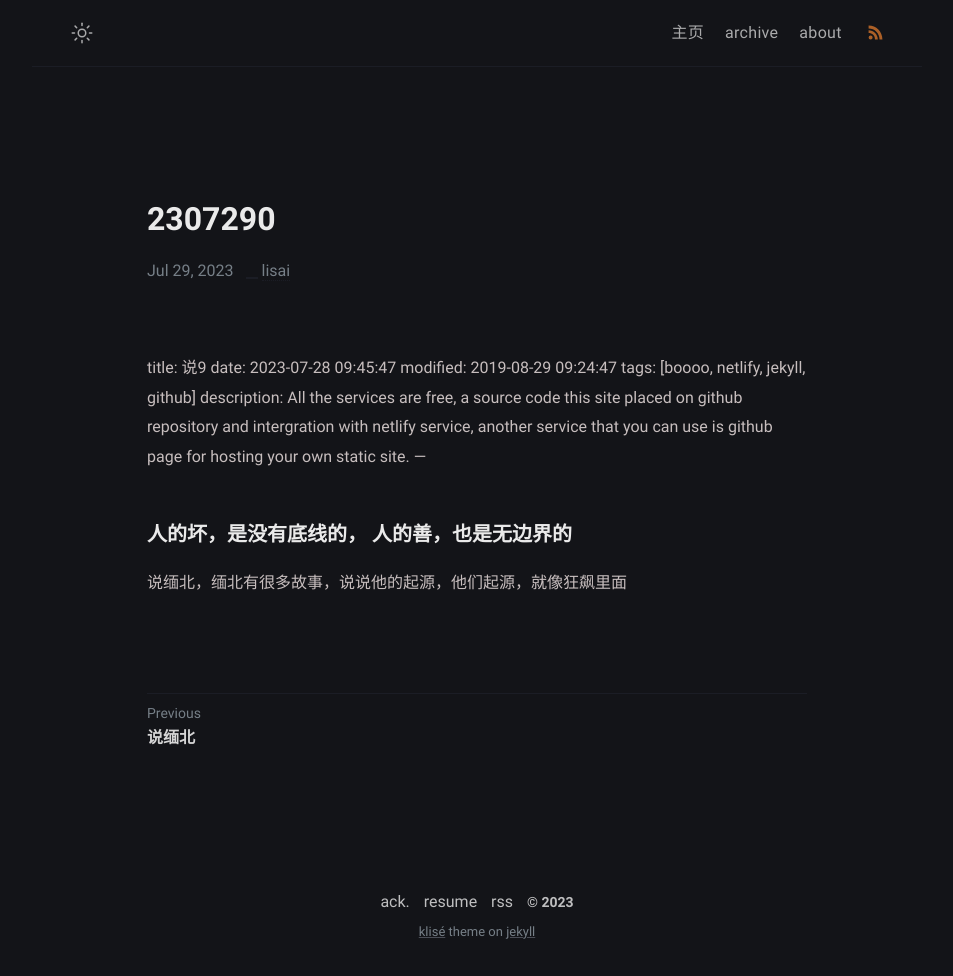
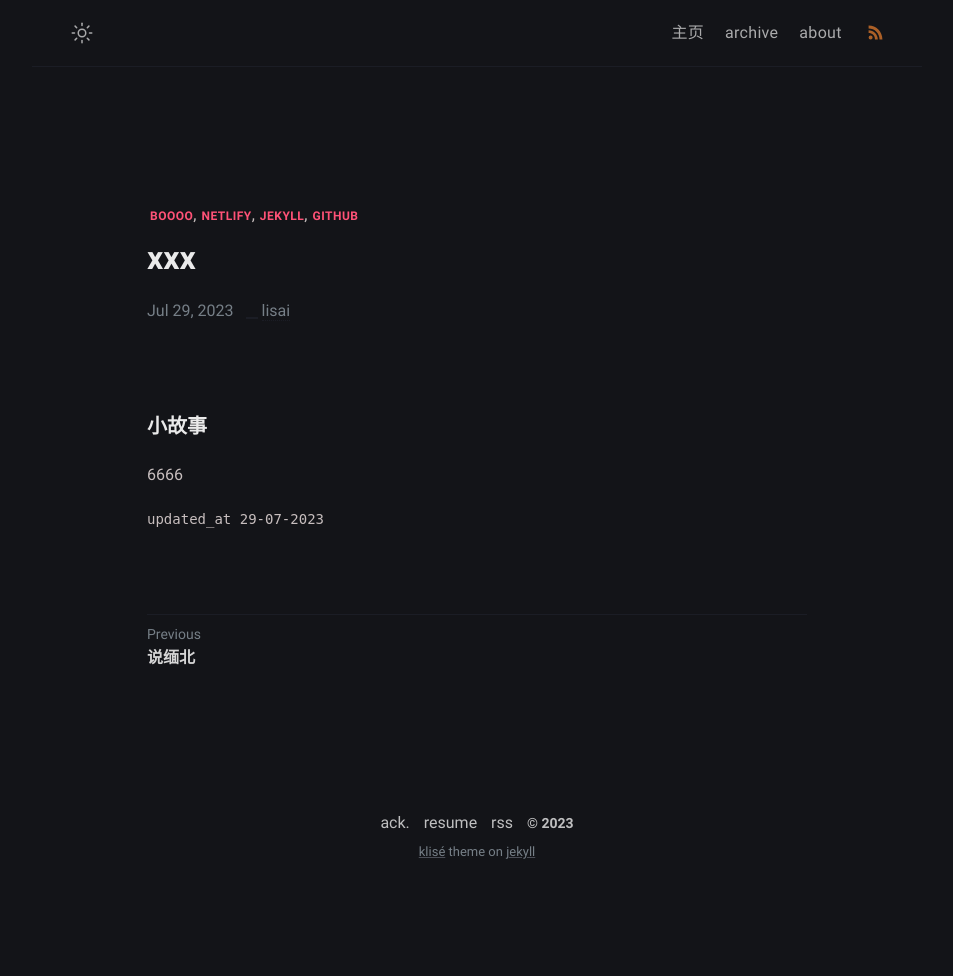
Before and after one commit to hello-lisai/hello-lisai-blog, a Jekyll site: the page built from _posts/2307290/2023-7-29-2307290.md, in a window 1280 px wide. Shown: the whole page, without its empty margins (163-1116 px from the left). Built offline with Jekyll 4.4.1, drawn with Linux system fonts in a browser that asks for light colours; some web fonts are replaced; after the commit the page ends 900 px from its top, so only the background shows below that.

Commit message:
Update 2023-7-29-2307290.md

```diff
--- a/_posts/2307290/2023-7-29-2307290.md
+++ b/_posts/2307290/2023-7-29-2307290.md
@@ -1,9 +1,10 @@
-title: 说9
-date: 2023-07-28 09:45:47
-modified: 2019-08-29 09:24:47
+---
+title: xxx
+date: 2023-07-29 07:36:07
+modified: 2023-07-29 07:36:07
 tags: [boooo, netlify, jekyll, github]
 description: All the services are free, a source code this site placed on github repository and intergration with netlify service, another service that you can use is github page for hosting your own static site.
 ---
 
-#### 人的坏，是没有底线的， 人的善，也是无边界的
-说缅北，缅北有很多故事，说说他的起源，他们起源，就像狂飙里面
+#### 小故事
+6666
```
